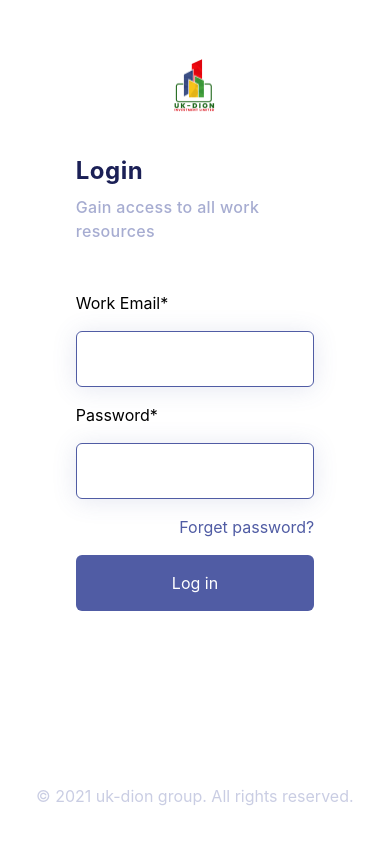
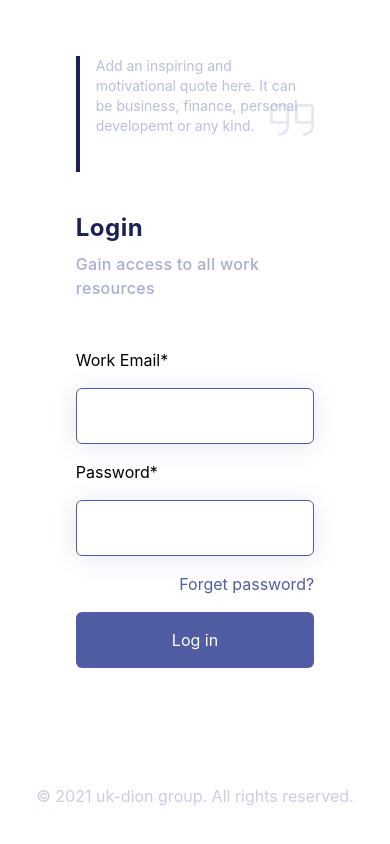
Before and after one commit to AshakaE/react-login, a React (Create React App) app: page / in a window 390 px wide. Built offline with nearby package versions, Linux system fonts and the light colour scheme.

Commit message:
Add mobile login breakpoints

```diff
--- a/src/assets/css/login.module.css
+++ b/src/assets/css/login.module.css
@@ -46,16 +46,16 @@
 }
 
 .article {
-  @apply w-9/12 relative border-l-4 border-white pl-4;
+  @apply w-9/12 relative border-l-4  mb-10 border-white pl-4;
 }
 
 .quote {
-  width: 340px;
-  @apply break-all text-base text-pMid pb-3 ;
+  max-width: 340px;
+  @apply text-base text-pMid pb-3 ;
 }
 
 .quoteName {
-  @apply text-white pt-2;
+  @apply text-white;
 }
 .quoteImage {
   @apply absolute opacity-40 right-5 top-10;
@@ -108,10 +108,11 @@
 
 .footer {
   opacity: 0.3;
-  @apply w-full pb-9 text-pLight;
+  @apply min-w-min lg:w-full pb-9 text-pLight ;
 }
 
 .img {
   width: 60px;
   height: 60px;
+  @apply hidden lg:block;
 }
--- /dev/null
+++ b/src/assets/css/mlogin.module.css
@@ -0,0 +1,15 @@
+.marticle {
+  @apply w-9/12 relative border-l-4 border-pDark mb-10  pl-4 lg:hidden;
+}
+
+.mquote {
+  max-width: 340px;
+  @apply text-sm  text-pMid pb-3 ;
+}
+
+.mquoteName {
+  @apply text-white;
+}
+.mquoteImage {
+  @apply absolute opacity-40 right-0  top-12  w-11 h-16;
+}
--- a/src/components/Login.js
+++ b/src/components/Login.js
@@ -2,6 +2,7 @@ import React from 'react';
 import { useHistory } from 'react-router-dom';
 import { login, forgot, reset } from '../assets/utils/auth';
 import loginpage from '../assets/css/login.module.css';
+import mloginpage from '../assets/css/mlogin.module.css';
 import logo from '../assets/images/UK-DION-2.png';
 import userImage from '../assets/images/user.png';
 import medal from '../assets/images/medal.png';
@@ -71,6 +72,18 @@ const Login = () => {
         <>
           <div className={loginpage.container}>
             <div className={loginpage.login}>
+              <div className={mloginpage.marticle}>
+                <div>
+                  <p className={mloginpage.mquote}>
+                    Add an inspiring and motivational quote here. It can be
+                    business, finance, personal developemt or any kind.
+                  </p>
+                  <span className={mloginpage.mquoteName}>-Ifeoluwa Taiwo</span>
+                </div>
+                <div className={mloginpage.mquoteImage}>
+                  <img src={commas} alt="commas" />
+                </div>
+              </div>
               <div>
                 <img className={loginpage.img} src={logo} alt="company logo" />
               </div>
```
